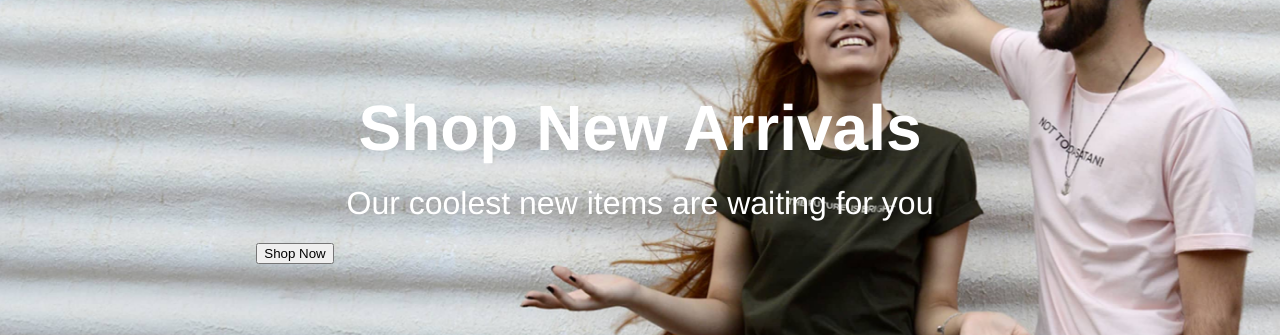
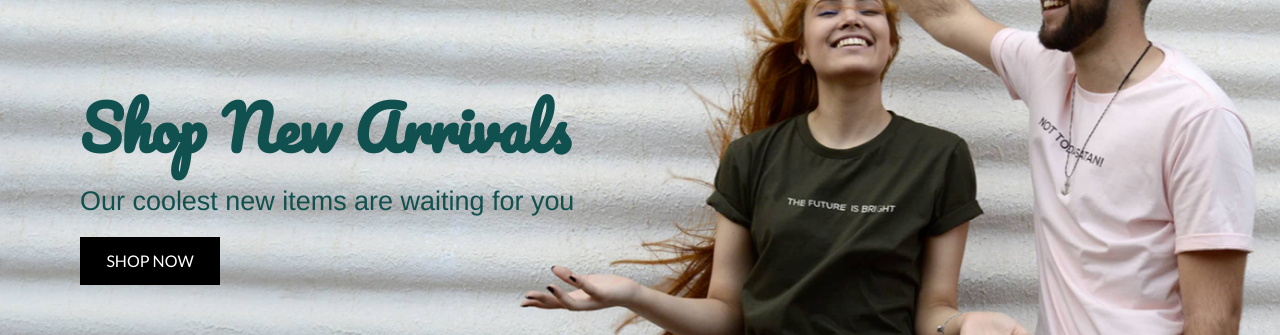
Before and after one commit to rameyrobo/dyode, a Vue app: page / in a window 1280 px wide. Shown: the part 195-530 px from the top of the page. Built offline with nearby package versions, Linux system fonts and the light colour scheme.

Commit message:
Applied top CSS carousel styles

```diff
--- a/src/components/FullCarousel.vue
+++ b/src/components/FullCarousel.vue
@@ -3,19 +3,25 @@
     <section>
       <swiper class="swiper" :options="swiperOption">
         <swiper-slide class="slide-1">
-          <div class="title">Shop New Arrivals</div>
-          <div class="subtitle">Our coolest new items are waiting for you</div>
-          <div class="text"><button>Shop Now</button></div>
+          <div class="title header-title">
+            <h2 class="section-title main-color">Shop New Arrivals</h2>
+          </div>
+          <div class="subtitle main-color">Our coolest new items are waiting for you</div>
+          <div class="text"><button class="shop-now">Shop Now</button></div>
         </swiper-slide>
         <swiper-slide class="slide-2">
-          <div class="title">Shop New Arrivals</div>
-          <div class="subtitle">Our coolest new items are waiting for you</div>
-          <div class="text"><button>Shop Now</button></div>
+          <div class="title header-title">
+            <h2 class="section-title color-white">Shop New Arrivals</h2>
+          </div>
+          <div class="subtitle color-white">Our coolest new items are waiting for you</div>
+          <div class="text"><button class="shop-now">Shop Now</button></div>
         </swiper-slide>
         <swiper-slide class="slide-3">
-          <div class="title">Shop New Arrivals</div>
-          <div class="subtitle">Our coolest new items are waiting for you</div>
-          <div class="text"><button>Shop Now</button></div>
+          <div class="title header-title">
+            <h2 class="section-title color-white">Shop New Arrivals</h2>
+          </div>
+          <div class="subtitle color-white">Our coolest new items are waiting for you</div>
+          <div class="text"><button class="shop-now">Shop Now</button></div>
         </swiper-slide>
         <div class="swiper-pagination" slot="pagination"></div>
       </swiper>
@@ -53,7 +59,6 @@ import { Swiper, SwiperSlide } from 'vue-awesome-swiper'
 @import '/node_modules/swiper/swiper.scss';
 @import '/node_modules/swiper/components/pagination/pagination.scss';
 
-
 // Swiper Carousel Styles
 .swiper-slide {
   background-position: center;
@@ -65,7 +70,9 @@ import { Swiper, SwiperSlide } from 'vue-awesome-swiper'
   box-sizing: border-box;
   padding: 0 80px;
   background-color: transparent;
-  min-height: 46vw;  &.slide-1 {
+  max-height: 46vw;
+
+  &.slide-1 {
     background-image:url('../assets/images/compressed/Hero-Image-11.jpeg')
   }
   &.slide-2 {
@@ -78,26 +85,53 @@ import { Swiper, SwiperSlide } from 'vue-awesome-swiper'
     visibility: hidden;
   }
 }
+.swiper-pagination-bullet {
+  background-color: rgba(255, 255, 255, 0.6) !important;
+}
+.swiper-container-horizontal > .swiper-pagination-bullets .swiper-pagination-bullet {
+    margin: 0 6px;
+    background-color: rgba(255, 255, 255, 0.6);
+}
 
 @media (min-width: $layout-breakpoint-medium) {
 .swiper-slide {
+  min-height: 46vw;
   .title, .subtitle, .text {
     visibility: visible;
+    text-align:left;
+    float: left;
   }
-}
 .title {
   margin-bottom: 20px;
-  font-size: 4rem;
+  @include font-size(1.75rem);
   font-weight: bold;
+  margin-bottom: 0;
+  line-height: 1rem;
   }
 .subtitle {
   margin-bottom: 20px;
-  font-size: 2rem;
+  @include font-size(1.185rem);
   }
 .text {
     max-width: 430px;
     line-height: 1.32;
   }
 }
+.swiper-pagination-bullet {
+    width: 28px !important;
+    height: 28px !important;
+}
+.swiper-container-horizontal > .swiper-pagination-bullets .swiper-pagination-bullet {
+  margin: 0 10px;
+  }
+}
+@media screen and (min-width: $layout-breakpoint-large) {
+  .title {
+  @include font-size(2.5rem !important);
+  }
+.subtitle {
+  @include font-size(1.685rem !important);
+  }
+}
 // End Swiper Carousel Styles
 </style>
```
